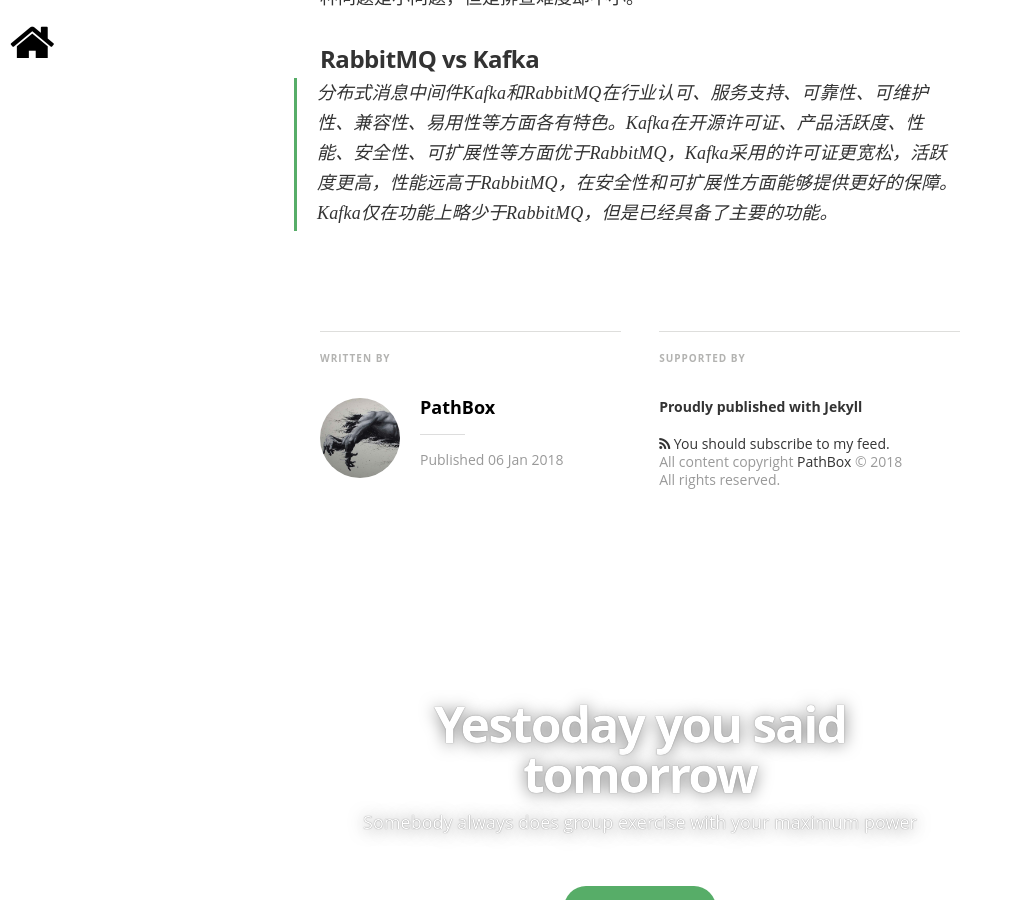
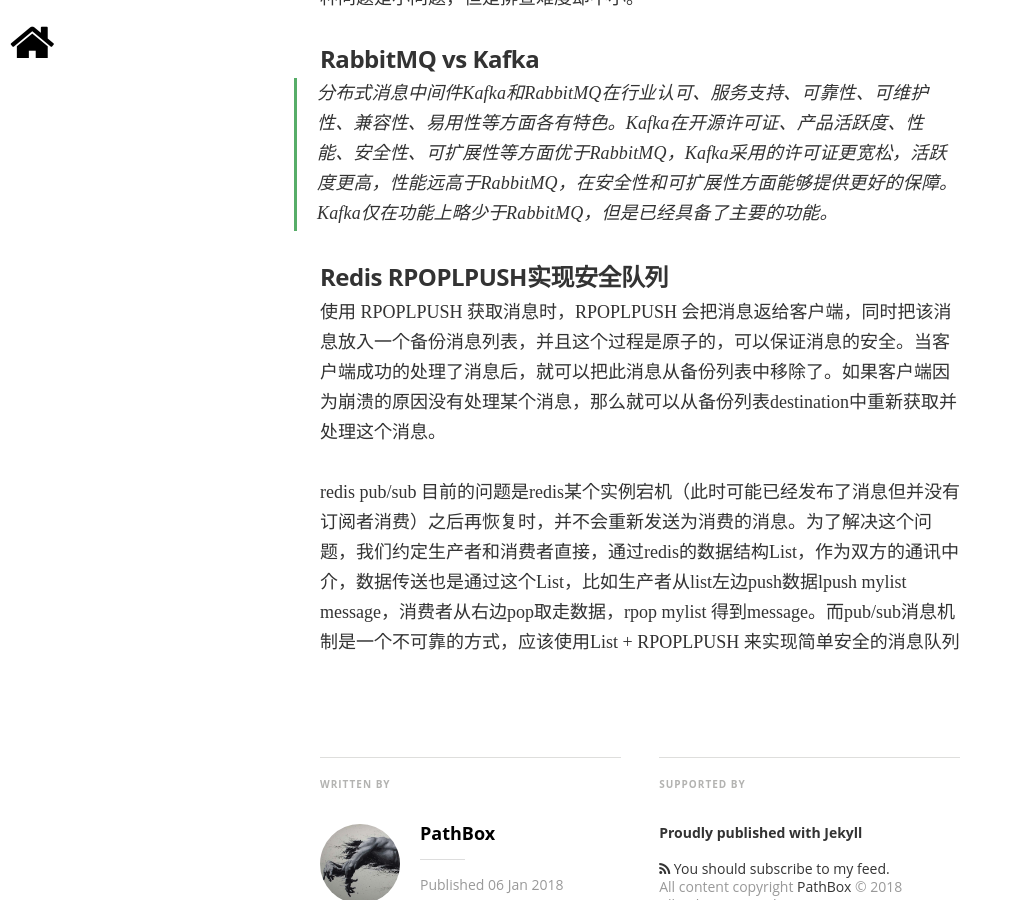
Before and after one commit to pathbox/pathbox.github.io, a Jekyll site: the page built from _posts/2018-01-06-work-summary-in-Udesk-twelve.md, in a window 1280 px wide and 900 px high, scrolled down 5749 px. Shown: the whole window, without its empty margins (0-1011 px from the left). Built offline with Jekyll 4.4.1, drawn with Linux system fonts in a browser that asks for light colours; nearby versions of some CDN libraries; some web fonts are replaced; comment, search, counter and statistics services are not loaded.

Commit message:
Redis RPOPLPUSH实现安全队列

```diff
--- a/_posts/2018-01-06-work-summary-in-Udesk-twelve.md
+++ b/_posts/2018-01-06-work-summary-in-Udesk-twelve.md
@@ -150,3 +150,9 @@
 ##### RabbitMQ vs Kafka
 
 >分布式消息中间件Kafka和RabbitMQ在行业认可、服务支持、可靠性、可维护性、兼容性、易用性等方面各有特色。Kafka在开源许可证、产品活跃度、性能、安全性、可扩展性等方面优于RabbitMQ，Kafka采用的许可证更宽松，活跃度更高，性能远高于RabbitMQ，在安全性和可扩展性方面能够提供更好的保障。Kafka仅在功能上略少于RabbitMQ，但是已经具备了主要的功能。
+
+##### Redis RPOPLPUSH实现安全队列
+
+使用 RPOPLPUSH 获取消息时，RPOPLPUSH 会把消息返给客户端，同时把该消息放入一个备份消息列表，并且这个过程是原子的，可以保证消息的安全。当客户端成功的处理了消息后，就可以把此消息从备份列表中移除了。如果客户端因为崩溃的原因没有处理某个消息，那么就可以从备份列表destination中重新获取并处理这个消息。
+
+redis pub/sub 目前的问题是redis某个实例宕机（此时可能已经发布了消息但并没有订阅者消费）之后再恢复时，并不会重新发送为消费的消息。为了解决这个问题，我们约定生产者和消费者直接，通过redis的数据结构List，作为双方的通讯中介，数据传送也是通过这个List，比如生产者从list左边push数据lpush mylist message，消费者从右边pop取走数据，rpop mylist 得到message。而pub/sub消息机制是一个不可靠的方式，应该使用List + RPOPLPUSH 来实现简单安全的消息队列
```
